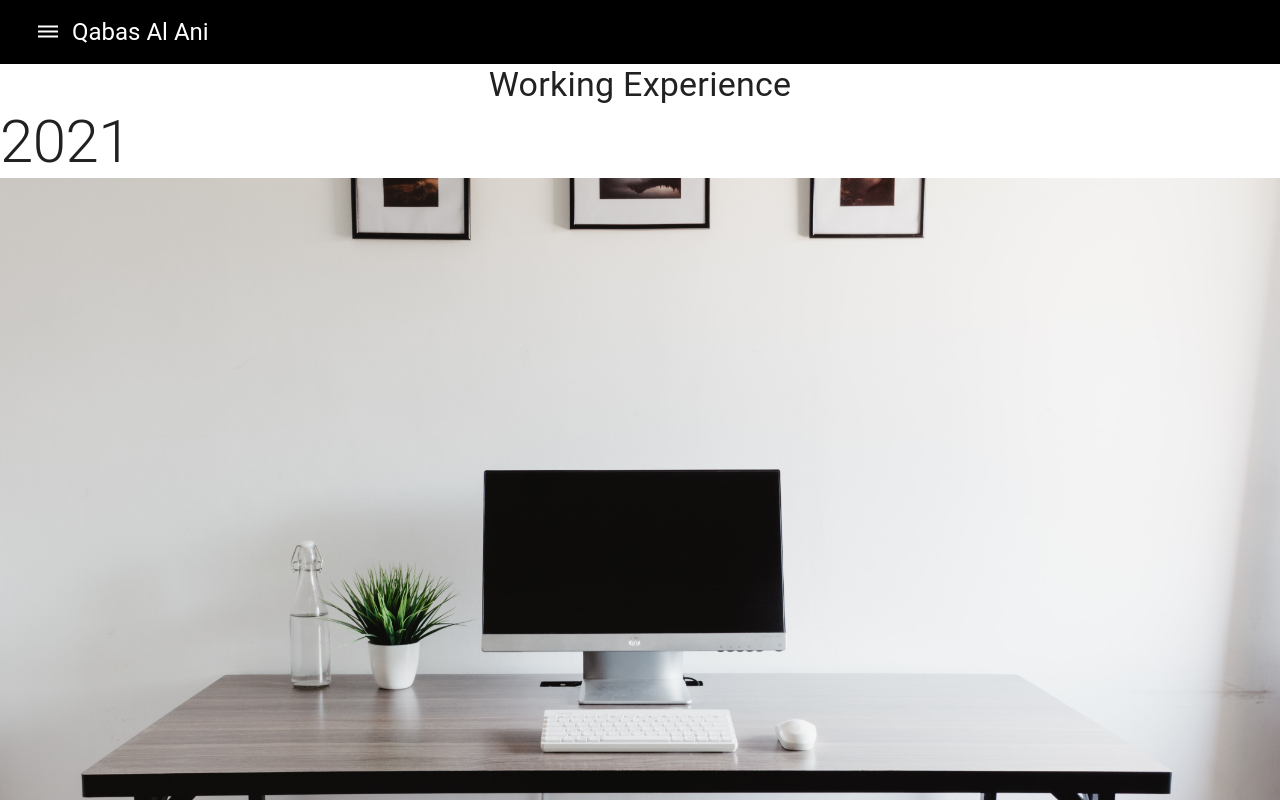
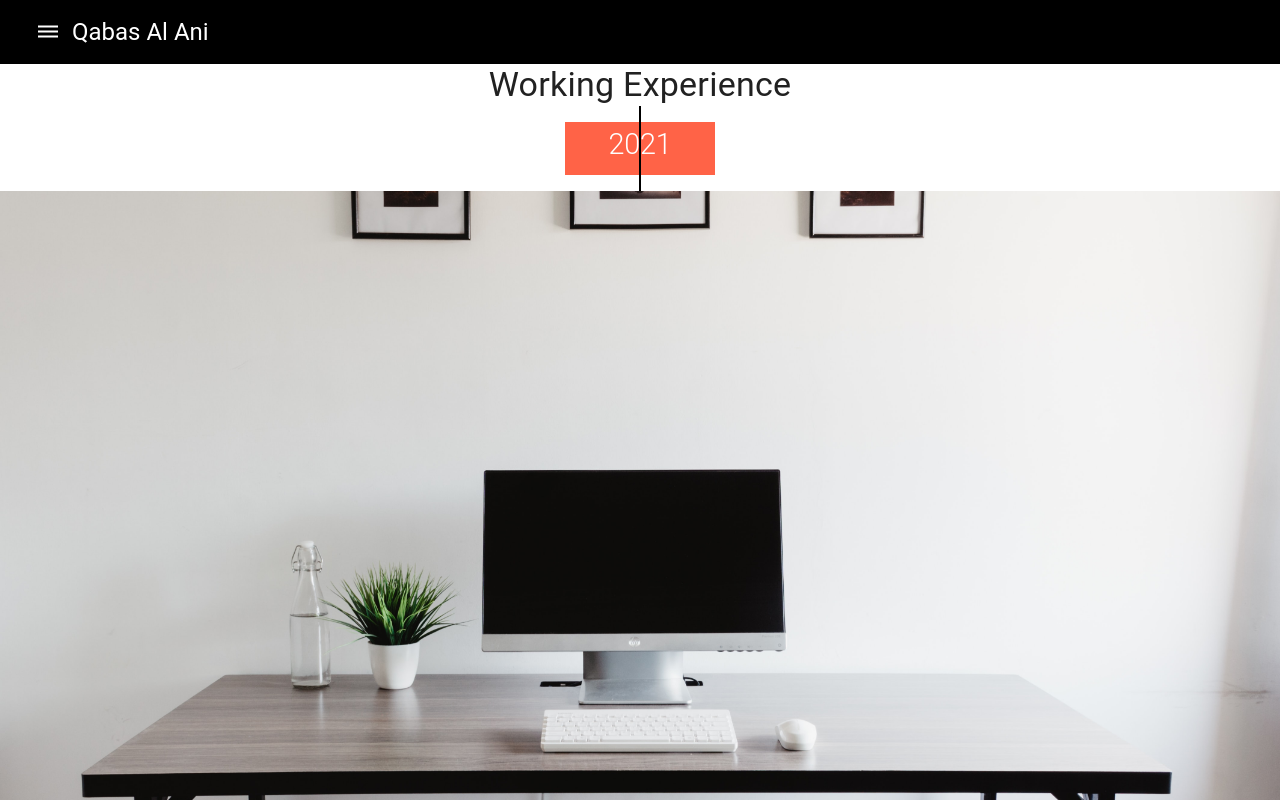
Before and after one commit to Qabas-al-ani/Personal_portfolio, a React (Create React App) app: page /resume in a window 1280 px wide. Built offline with nearby package versions, Linux system fonts and the light colour scheme.

Commit message:
added another style to the resume section that can be seen in typography in resume.js in the className as the time line year

```diff
--- a/src/components/Resume.js
+++ b/src/components/Resume.js
@@ -1,19 +1,64 @@
-import React from 'react'
-import {makeStyles} from "@material-ui/core/styles"
-import { Typography, Box} from "@material-ui/core"
-import Navbar from "./Navbar"
+import React from "react";
+import { makeStyles } from "@material-ui/core/styles";
+import { Typography, Box } from "@material-ui/core";
+import Navbar from "./Navbar";
 
-
-const useStyles = makeStyles({
+const useStyles = makeStyles(theme => ({
   mainContainer: {
-        background: "white"
+    background: "white",
+  },
+  timeLine: {
+    position: "relative",
+    padding: "1rem",
+    margin: "0 auto",
+    "&:before": {
+      content: "''",
+      position: "absolute",
+      height: "100%",
+      border: "1px solid black",
+      right: "40px",
+      top: 0,
+    },
+    "&:after": {
+      content: "''",
+      display: "table",
+      clear: "both",
+    },
+    [theme.breakpoints.up("md")]: {
+      "&:before": {
+        left: "calc(50% - 1px)",
+        right: "auto",
+      },
+    },
+  },
+  timeLineYear: {
+    textAlign: "center",
+    maxWidth: "9.375rem",
+    margin: "0 3rem 0 auto",
+    fontSize: "1.8rem",
+    background: "tomato",
+    color: "white",
+    lineHeight: 1,
+    padding: "0.5rem 0 1rem",
+    "&:before": {
+      display: "none",
+    },
+    [theme.breakpoints.up("md")]: {
+      textAlign: "center",
+      margin: "0 auto",
+      "&:nth-of-type(2n)": {
+        float: "none",
+        margin: "0 auto"
+      },
+      "&:nth-of-type(2n):before": {
+        display: "none",
       }
-})
-
-
+    },
+  },
+}));
 
 const Resume = () => {
-    const classes = useStyles()
+  const classes = useStyles();
   return (
     <>
       <Navbar />
@@ -21,13 +66,14 @@ const Resume = () => {
         <Typography variant="h4" align="center">
           Working Experience
         </Typography>
-<Box component="div">
-    <Typography variant="h2">2021</Typography>
+        <Box component="div" className={classes.timeLine}>
+          <Typography variant="h2" className={classes.timeLineYear}>
+            2021
+          </Typography>
         </Box>
       </Box>
+    </>
+  );
+};
 
-        </>
-    )
-}
-
-export default Resume
+export default Resume;
```
Lines whose indentation alone changed are shown as unchanged.
